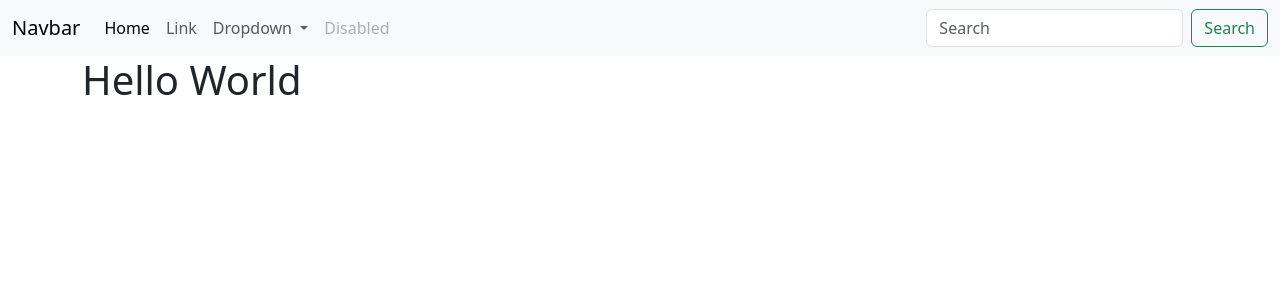
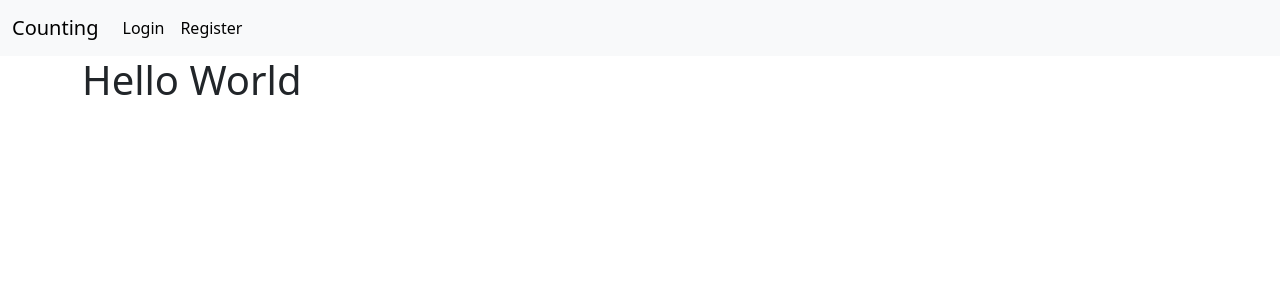
Before and after one commit to ashifthekkupuram/counting, a Django app: page / in a window 1280 px wide. Shown: the top 300 px of the page. Run offline with Django 4.2, Linux system fonts and the light colour scheme.

Commit message:
sorted nav for logged user and not logged user

```diff
--- a/templates/nav.html
+++ b/templates/nav.html
@@ -1,36 +1,27 @@
 <nav class="navbar navbar-expand-lg bg-body-tertiary">
     <div class="container-fluid">
-      <a class="navbar-brand" href="#">Navbar</a>
+      <a class="navbar-brand" href="{% url 'home' %}">Counting</a>
       <button class="navbar-toggler" type="button" data-bs-toggle="collapse" data-bs-target="#navbarSupportedContent" aria-controls="navbarSupportedContent" aria-expanded="false" aria-label="Toggle navigation">
         <span class="navbar-toggler-icon"></span>
       </button>
       <div class="collapse navbar-collapse" id="navbarSupportedContent">
         <ul class="navbar-nav me-auto mb-2 mb-lg-0">
+        {% if user.is_authenticated %}
           <li class="nav-item">
-            <a class="nav-link active" aria-current="page" href="#">Home</a>
+            <a class="nav-link active" aria-current="page" href="{% url 'home' %}">Home</a>
           </li>
           <li class="nav-item">
-            <a class="nav-link" href="#">Link</a>
+            <a class="nav-link active" aria-current="page" href="{% url 'logout' %}">logout</a>
           </li>
-          <li class="nav-item dropdown">
-            <a class="nav-link dropdown-toggle" href="#" role="button" data-bs-toggle="dropdown" aria-expanded="false">
-              Dropdown
-            </a>
-            <ul class="dropdown-menu">
-              <li><a class="dropdown-item" href="#">Action</a></li>
-              <li><a class="dropdown-item" href="#">Another action</a></li>
-              <li><hr class="dropdown-divider"></li>
-              <li><a class="dropdown-item" href="#">Something else here</a></li>
-            </ul>
+        {% else %}
+        <li class="nav-item">
+            <a class="nav-link active" aria-current="page" href="{% url 'login' %}">Login</a>
           </li>
           <li class="nav-item">
-            <a class="nav-link disabled" aria-disabled="true">Disabled</a>
+            <a class="nav-link active" aria-current="page" href="{% url 'register' %}">Register</a>
           </li>
+        {% endif %}
         </ul>
-        <form class="d-flex" role="search">
-          <input class="form-control me-2" type="search" placeholder="Search" aria-label="Search">
-          <button class="btn btn-outline-success" type="submit">Search</button>
-        </form>
       </div>
     </div>
   </nav>
```
Also changed, not shown: db.sqlite3.
